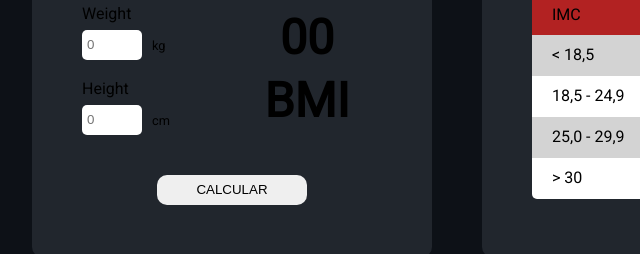
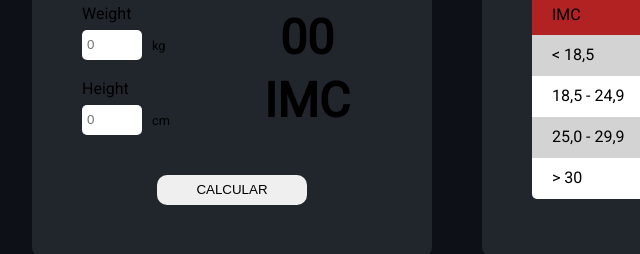
Before and after one commit to matheuspfalconi/BMI_Project--IMC--, a plain HTML site: page index.html in a window 1280 px wide. Shown: the part 315-569 px from the top of the page, 133-773 px from the left. Drawn offline with Linux system fonts and the light colour scheme.

Commit message:
Update index.html

```diff
--- a/index.html
+++ b/index.html
@@ -53,7 +53,7 @@
 
 							<div class="result_calculo">
 								<p id="result">00</p>
-								<p>BMI</p>
+								<p>IMC</p>
 							</div>
 
 							<div class="div_button">
```
